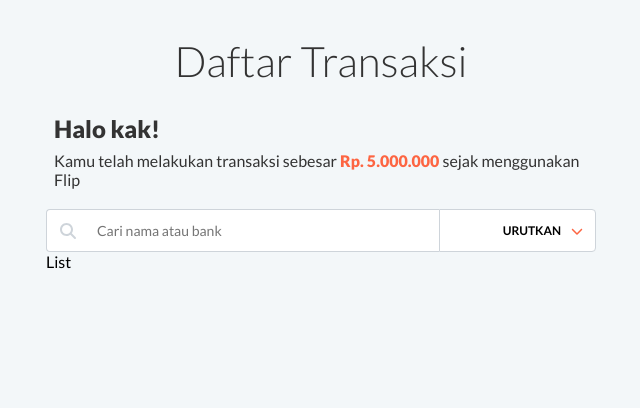
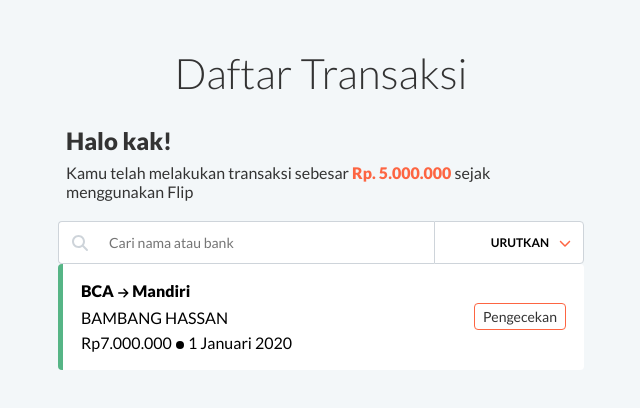
Before and after one commit to mramadhanrh/transaction-list-fe-test, a React (Create React App) app: page / in a window 1280 px wide. Shown: the top 408 px of the page, without its empty margins (319-959 px from the left). Built offline with nearby package versions, Linux system fonts and the light colour scheme.

Commit message:
Set Transaction Item component

```diff
--- a/src/components/atoms/Button/index.tsx
+++ b/src/components/atoms/Button/index.tsx
@@ -1,5 +1,16 @@
-import styled from 'styled-components';
+import styled, { ButtonVariant } from 'styled-components';
 
-const Button = styled.button``;
+interface ButtonProps {
+  variant: ButtonVariant;
+}
+
+const Button = styled.button<ButtonProps>`
+  color: ${({ theme, variant }) => theme.buttonTextColor[variant]};
+  background-color: ${({ theme, variant }) => theme.buttonColor[variant]};
+  border: 1px solid ${({ theme, variant }) => theme.buttonBorderColor[variant]};
+  border-radius: 4px;
+  font-size: 14px;
+  padding: 4px 8px;
+`;
 
 export default Button;
--- a/src/components/molecules/SortDropdown/style.ts
+++ b/src/components/molecules/SortDropdown/style.ts
@@ -62,6 +62,5 @@ export const ContentList = styled.div<{ active?: boolean }>`
 
   & > button {
     cursor: ${({ active }) => (active ? 'pointer' : 'initial')};
-    height: 43px;
   }
 `;
--- a/src/components/molecules/TransactionItem/index.tsx
+++ b/src/components/molecules/TransactionItem/index.tsx
@@ -1,11 +1,52 @@
 import { FC } from 'react';
+import { faArrowRight, faCircle } from '@fortawesome/free-solid-svg-icons';
+import { FontAwesomeIcon } from '@fortawesome/react-fontawesome';
+import {
+  BankName,
+  BeneficiaryName,
+  Container,
+  DetailInfo,
+  InfoWrapper,
+} from './style';
+import formatCurrency from '../../../utils/formatCurrency';
 import Button from '../../atoms/Button';
 
-const TransactionItem: FC = () => {
+interface TransactionItemProps {
+  senderBank?: string;
+  beneficiaryBank?: string;
+  beneficiaryName?: string;
+  createdDate?: string;
+  amount?: number;
+}
+
+const TransactionItem: FC<TransactionItemProps> = ({
+  senderBank = '',
+  beneficiaryBank = '',
+  beneficiaryName = '',
+  createdDate = '',
+  amount = 0,
+}) => {
   return (
-    <div>
-      <Button />
-    </div>
+    <Container>
+      <InfoWrapper>
+        <BankName>
+          {senderBank}
+          <span>
+            <FontAwesomeIcon icon={faArrowRight} />
+          </span>
+          {beneficiaryBank}
+        </BankName>
+        <BeneficiaryName>{beneficiaryName}</BeneficiaryName>
+        <DetailInfo>
+          {formatCurrency(amount)}
+          <span>
+            <FontAwesomeIcon icon={faCircle} />
+          </span>
+          {createdDate}
+        </DetailInfo>
+      </InfoWrapper>
+      <Button variant="secondary">Pengecekan</Button>
+    </Container>
   );
 };
 
--- /dev/null
+++ b/src/components/molecules/TransactionItem/style.ts
@@ -0,0 +1,39 @@
+import styled from 'styled-components';
+
+export const Container = styled.div`
+  display: flex;
+  align-items: center;
+  justify-content: space-between;
+  background-color: ${({ theme }) => theme.color.white};
+  padding: 18px;
+  border-left: 5px solid ${({ theme }) => theme.color.green};
+  border-radius: 4px;
+`;
+
+export const InfoWrapper = styled.div``;
+
+export const BankName = styled.p`
+  line-height: 17px;
+  font-weight: 900;
+  margin: 0 0 6px 0;
+
+  & > span {
+    margin: 0 4px;
+    font-size: 12px;
+    vertical-align: middle;
+    line-height: 17px;
+  }
+`;
+
+export const BeneficiaryName = styled.p`
+  margin: 0 0 6px 0;
+`;
+
+export const DetailInfo = styled.p`
+  margin: 0;
+  & > span {
+    font-size: 8px;
+    margin: 0 4px;
+    vertical-align: middle;
+  }
+`;
--- a/src/components/organisms/TransactionList/index.tsx
+++ b/src/components/organisms/TransactionList/index.tsx
@@ -1,7 +1,18 @@
 import { FC } from 'react';
+import TransactionItem from '../../molecules/TransactionItem';
 
 const TransactionList: FC = () => {
-  return <div>List</div>;
+  return (
+    <div>
+      <TransactionItem
+        senderBank="BCA"
+        beneficiaryBank="Mandiri"
+        beneficiaryName="BAMBANG HASSAN"
+        createdDate="1 Januari 2020"
+        amount={7000000}
+      />
+    </div>
+  );
 };
 
 export default TransactionList;
--- a/src/components/templates/MobileTemplate/index.tsx
+++ b/src/components/templates/MobileTemplate/index.tsx
@@ -3,4 +3,6 @@ import styled from 'styled-components';
 export default styled.div`
   margin: 0 auto;
   max-width: 550px;
+  padding: 12px;
+  box-sizing: border-box;
 `;
--- a/src/constants/theme.ts
+++ b/src/constants/theme.ts
@@ -11,6 +11,18 @@ const defaultTheme: DefaultTheme = {
     white: '#ffffff',
     black: '#000000',
   },
+  buttonColor: {
+    primary: '#56b586',
+    secondary: '#ffffff',
+  },
+  buttonBorderColor: {
+    primary: '#56b586',
+    secondary: '#fd6542',
+  },
+  buttonTextColor: {
+    primary: '#ffffff',
+    secondary: '#333333',
+  },
 };
 
 export default defaultTheme;
--- /dev/null
+++ b/src/utils/formatCurrency.ts
@@ -0,0 +1,4 @@
+const formatCurrency = (value: number): string =>
+  `Rp${value.toLocaleString('id-ID')}`;
+
+export default formatCurrency;
--- a/styled.d.ts
+++ b/styled.d.ts
@@ -11,7 +11,12 @@ declare module 'styled-components' {
     | 'white'
     | 'black';
 
+  export type ButtonVariant = 'primary' | 'secondary';
+
   export interface DefaultTheme {
     color: Record<ColorVariant, string>;
+    buttonColor: Record<ButtonVariant, string>;
+    buttonBorderColor: Record<ButtonVariant, string>;
+    buttonTextColor: Record<ButtonVariant, string>;
   }
 }
```
Also changed, not shown: src/constants/breakpoint.ts (added, +18 -0 lines).
